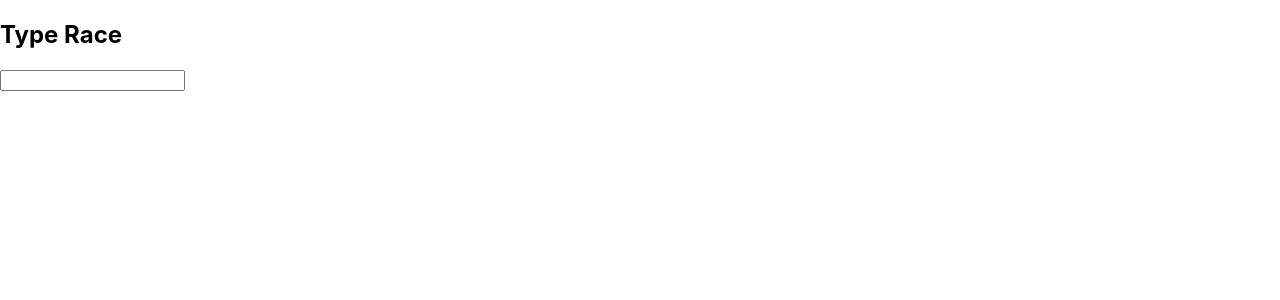
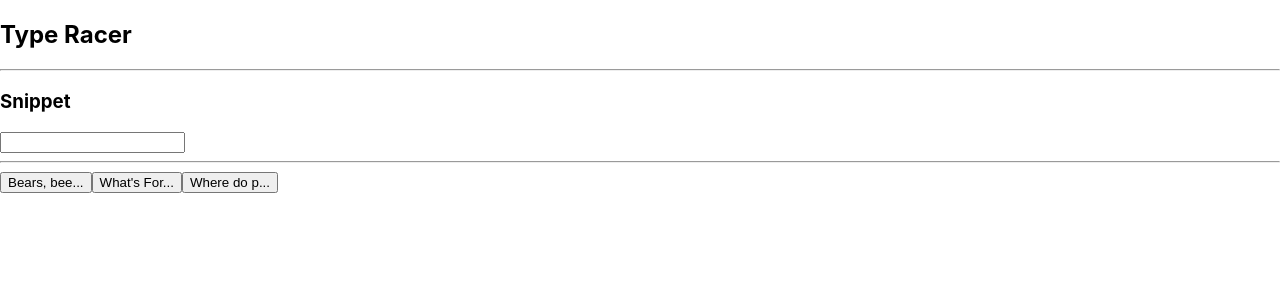
Before and after one commit to AbiFranklin/typeracer, a React (Create React App) app: page / in a window 1280 px wide. Shown: the top 300 px of the page. Built offline with nearby package versions, Linux system fonts and the light colour scheme.

Commit message:
Snippet buttons added

```diff
--- a/src/App.js
+++ b/src/App.js
@@ -1,6 +1,12 @@
 import React, {useState} from 'react';
 
 const App = () => {
+  const SNIPPETS = [
+    'Bears, beets, battlestar galactica',
+    "What's Forrest Gump's password? 1Forrest1",
+    'Where do programmers like to hangout? The Foo Bar'
+  ];
+  const [snippet, setSnippet] = useState('');
   const [userText, setUserText] = useState('');
 
   const updateUserText = e => {
@@ -8,10 +14,25 @@ const App = () => {
     console.log('Current User Text', userText);
   }
 
+  const chooseSnippet = snippetIndex => () => {
+    console.log('set snippet', snippetIndex);
+    setSnippet(SNIPPETS[snippetIndex]);
+  };
+
   return (
     <div>
-      <h2>Type Race</h2>
+      <h2>Type Racer</h2>
+      <hr />
+      <h3>Snippet</h3>
+      {snippet}
       <input value={userText} onChange={updateUserText} />
+      <hr />
+      {SNIPPETS.map((SNIPPET, index) => (
+        // refactor SNIPPETS to include ids
+        <button onClick={chooseSnippet(index)} key={index}>
+        {SNIPPET.substring(0, 10)}...
+        </button>
+      ))}
     </div>
   )
 }
```
